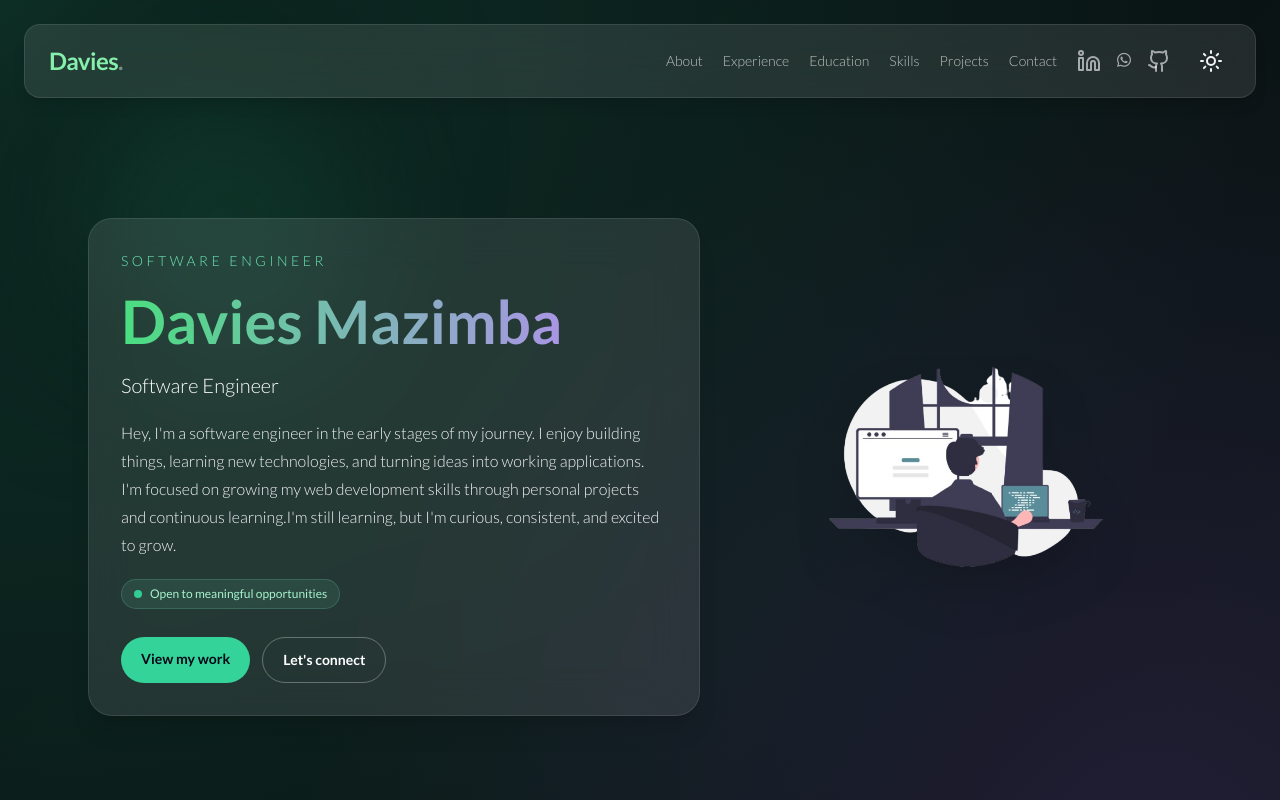
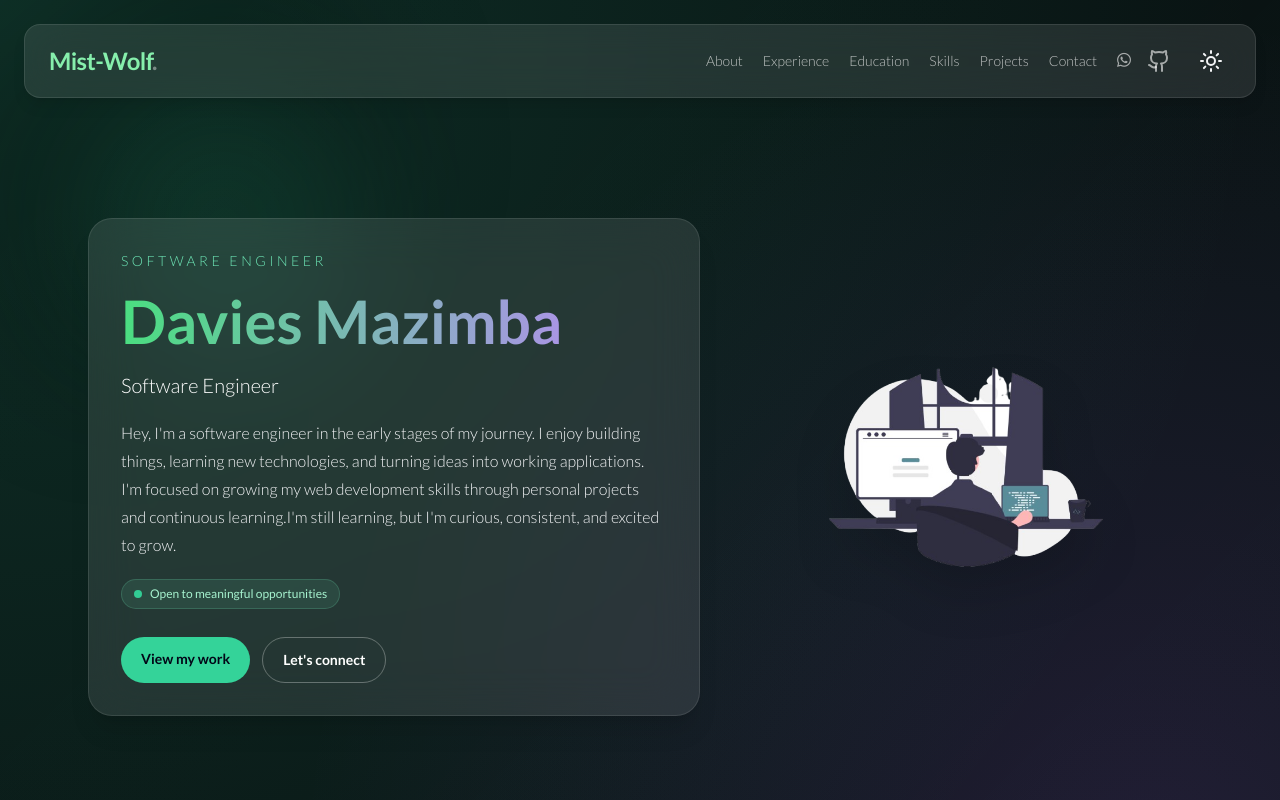
Before and after one commit to Mist-Wolf/davies-mazimba-portfolio, a React (Vite) app: page / in a window 1280 px wide. Shown: the top 800 px of the page. Built offline with nearby package versions, Linux system fonts and the light colour scheme.

Commit message:
new updates

```diff
--- a/src/components/sections/Navbar.tsx
+++ b/src/components/sections/Navbar.tsx
@@ -11,7 +11,7 @@ interface NavbarProps {
 const sections = ["about", "experience", "education", "skills", "projects", "contact"];
 
 const socialLinks = [
-  { href: "https://linkedin.com/in/Davies", icon: <Linkedin /> },
+  //{ href: "https://linkedin.com/in/Davies", icon: <Linkedin /> },
   { href: "https://wa.me/260970193419?text=Hi%20I%20found%20your%20portfolio%20and%20would%20like%20to%20get%20in%20touch.", icon: <span className="pi pi-whatsapp"></span> },
   { href: "https://www.github.com/Mist-Wolf/", icon: <Github /> },
 ];
@@ -27,7 +27,7 @@ export const Navbar = ({ dark, setDark }: NavbarProps) => {
 
         {/* Logo */}
         <h1 className={`text-2xl font-bold tracking-tight ${dark ? "text-green-300" : "text-emerald-700"}`}>
-          Davies<span className={dark ? "text-white/40" : "text-slate-400"}>.</span>
+          Mist-Wolf<span className={dark ? "text-white/40" : "text-slate-400"}>.</span>
         </h1>
 
         {/* Mobile toggle */}
@@ -80,7 +80,7 @@ export const Navbar = ({ dark, setDark }: NavbarProps) => {
             <a
               key={section}
               href={`#${section}`}
-              onClick={() => setMobileNavOpen(false)}
+              //onClick={() => setMobileNavOpen(false)}
               className="hover:underline transition-colors duration-200"
             >
               {section.charAt(0).toUpperCase() + section.slice(1)}
--- a/src/data/contact.tsx
+++ b/src/data/contact.tsx
@@ -11,12 +11,12 @@ export interface ContactItem {
 
 export const contact: ContactItem[] = [
   { label: "Email", href: "mailto:mazimbabwalya@gmail.com", icon: <Mail /> },
-  {
+  /*{
     label: "LinkedIn",
     href: "https://linkedin.com/in/Davies",
     icon: <Linkedin />,
     external: true,
-  },
+  },*/
   {
     label: "GitHub",
     href: "https://github.com/Mist-Wolf",
```
